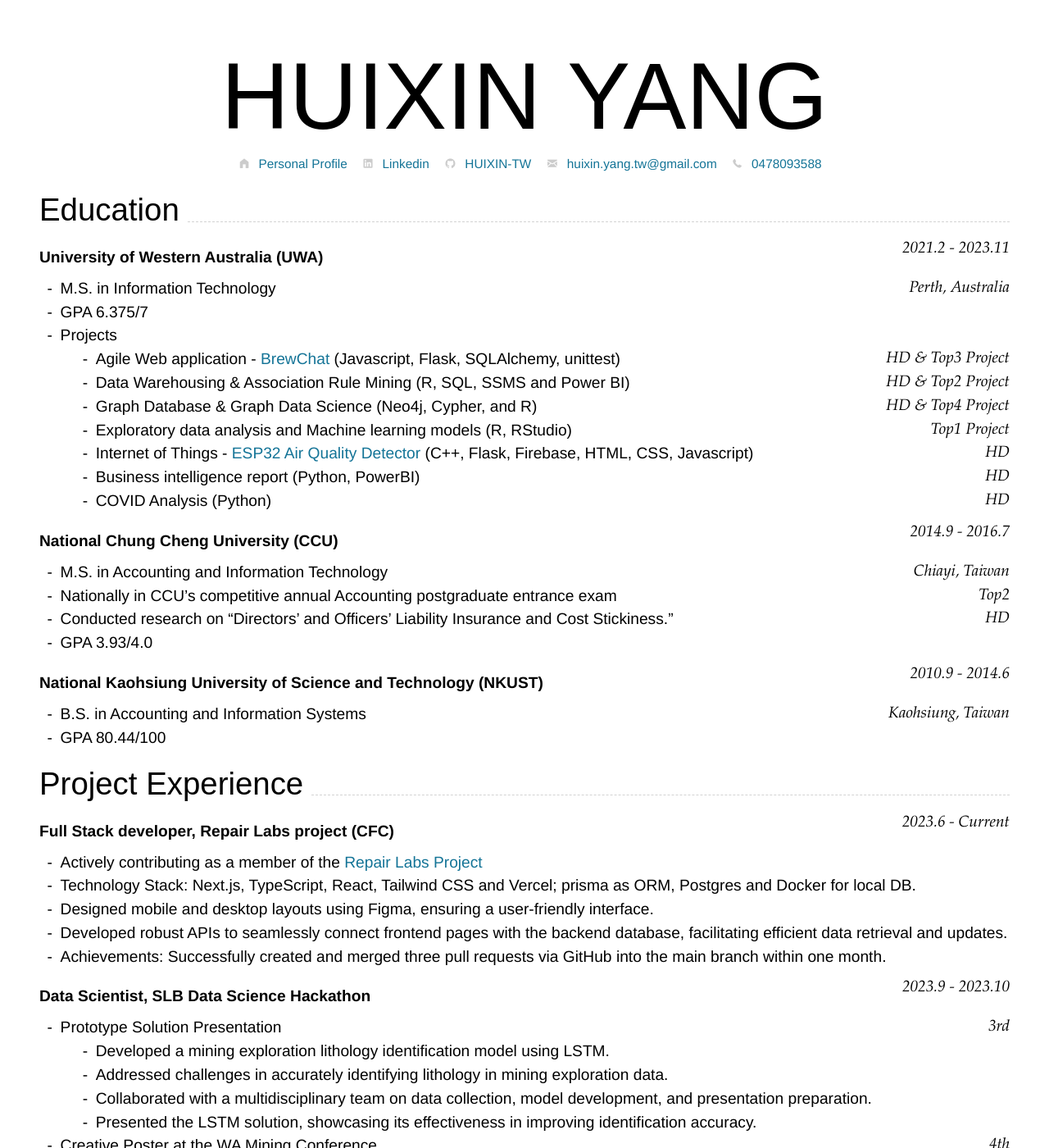
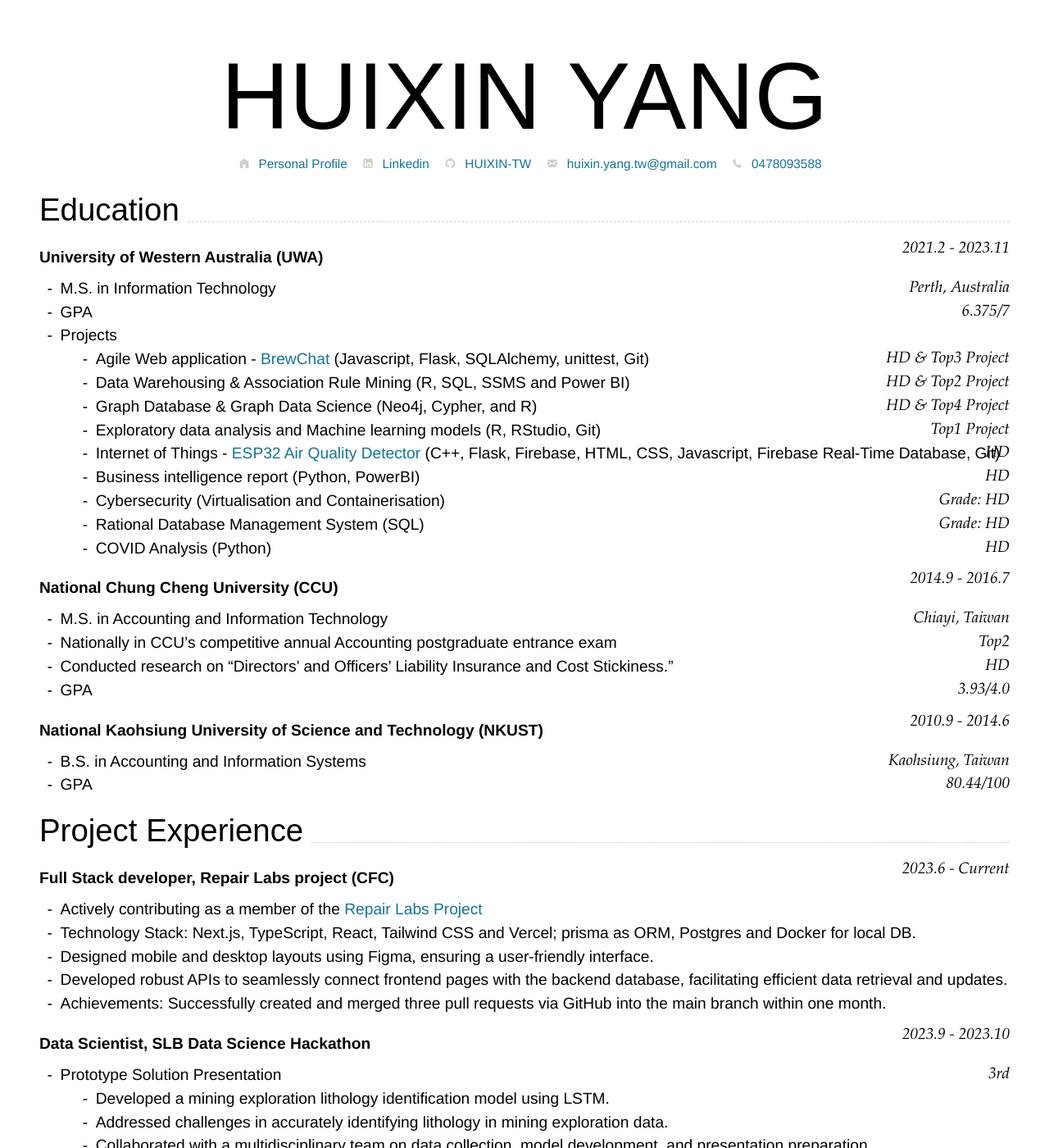
Before and after one commit to HUIXIN-TW/Resume, a Jekyll site: the page built from index.md, in a window 1280 px wide and 1400 px high. Shown: the whole window at 82% size. Built offline with Jekyll 4.4.1, drawn with Linux system fonts in a browser that asks for light colours; nearby versions of some CDN libraries.

Commit message:
Update index.md

````diff
--- a/index.md
+++ b/index.md
@@ -43,14 +43,16 @@ Perth, Australia
 ```
 
 -   M.S. in Information Technology
--   GPA 6.375/7
+-   GPA `6.375/7`
 -   Projects
-    -   Agile Web application - [BrewChat](https://github.com/HUIXIN-TW/BrewChatApp) (Javascript, Flask, SQLAlchemy, unittest) `HD & Top3 Project`
+    -   Agile Web application - [BrewChat](https://github.com/HUIXIN-TW/BrewChatApp) (Javascript, Flask, SQLAlchemy, unittest, Git) `HD & Top3 Project`
     -   Data Warehousing & Association Rule Mining (R, SQL, SSMS and Power BI) `HD & Top2 Project`
     -   Graph Database & Graph Data Science (Neo4j, Cypher, and R) `HD & Top4 Project`
-    -   Exploratory data analysis and Machine learning models (R, RStudio) `Top1 Project`
-    -   Internet of Things - [ESP32 Air Quality Detector](https://github.com/HUIXIN-TW/CITS5506IOT) (C++, Flask, Firebase, HTML, CSS, Javascript) `HD`
+    -   Exploratory data analysis and Machine learning models (R, RStudio, Git) `Top1 Project`
+    -   Internet of Things - [ESP32 Air Quality Detector](https://github.com/HUIXIN-TW/CITS5506IOT) (C++, Flask, Firebase, HTML, CSS, Javascript, Firebase Real-Time Database, Git) `HD`
     -   Business intelligence report (Python, PowerBI) `HD`
+    -   Cybersecurity (Virtualisation and Containerisation) `Grade: HD`
+	-   Rational Database Management System (SQL) `Grade: HD`
     -   COVID Analysis (Python) `HD`
 
 <!--
@@ -69,7 +71,7 @@ Chiayi, Taiwan
 -   M.S. in Accounting and Information Technology
 -   Nationally in CCU's competitive annual Accounting postgraduate entrance exam `Top2`
 -   Conducted research on "Directors’ and Officers’ Liability Insurance and Cost Stickiness." `HD`
--   GPA 3.93/4.0
+-   GPA `3.93/4.0`
 
 ### **National Kaohsiung University of Science and Technology (NKUST)** `2010.9 - 2014.6`
 
@@ -78,7 +80,7 @@ Kaohsiung, Taiwan
 ```
 
 -   B.S. in Accounting and Information Systems
--   GPA 80.44/100
+-   GPA `80.44/100`
 
 <!--
 ## Professional Program
````
